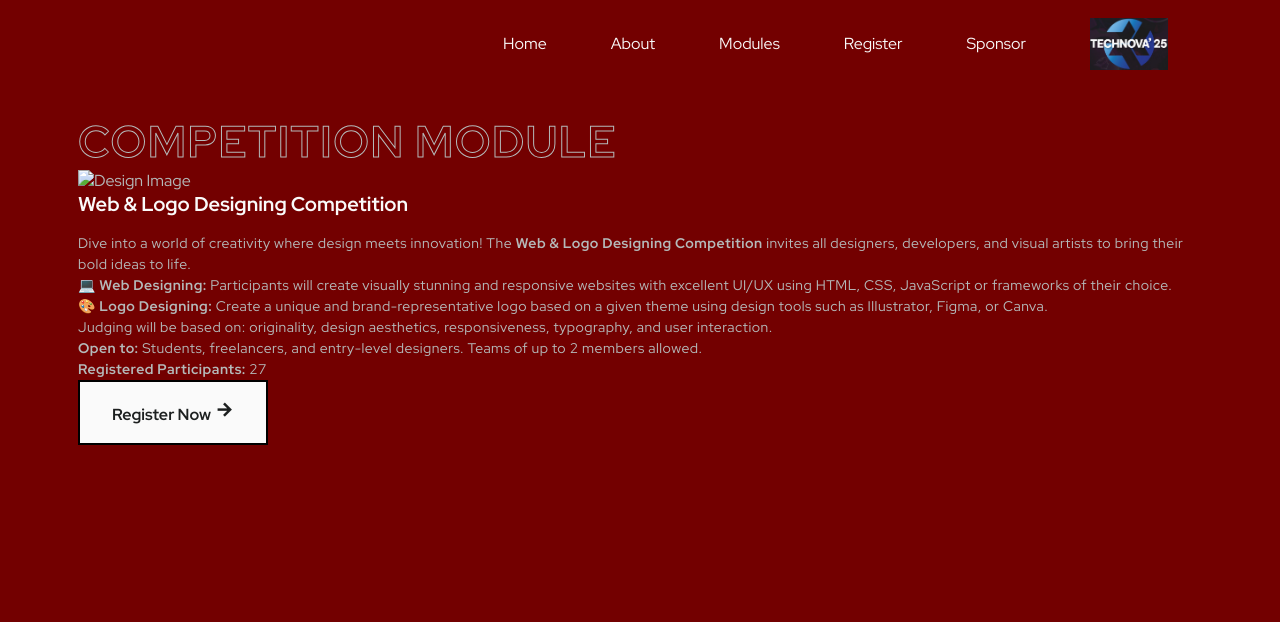
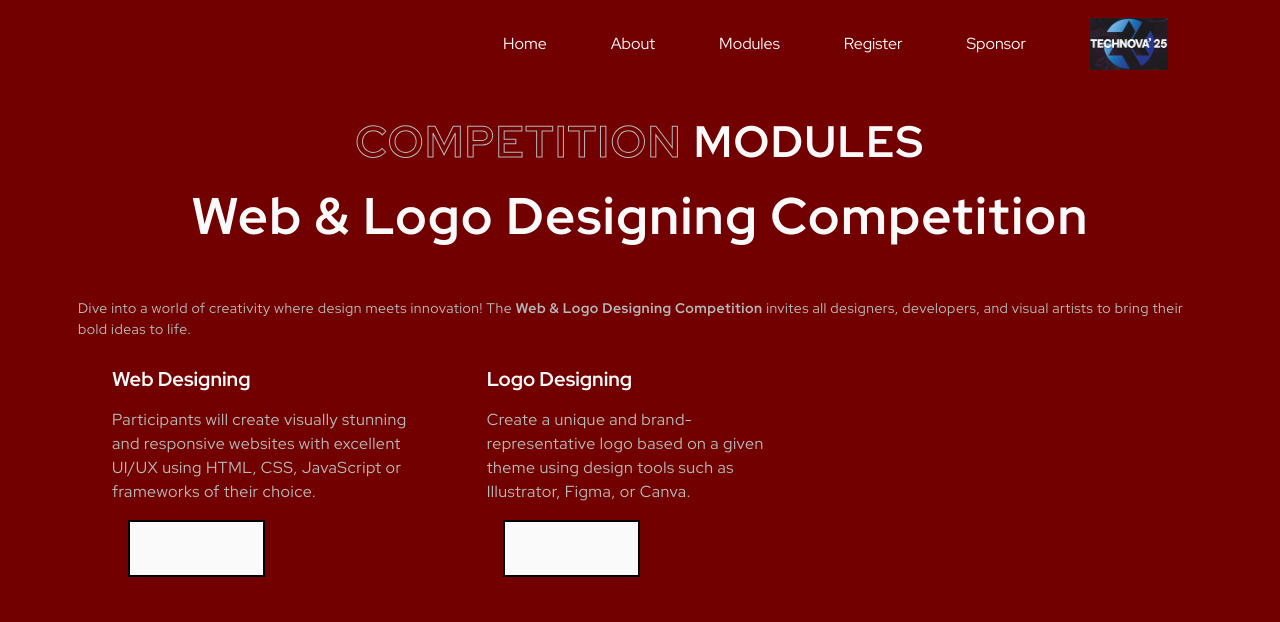
Before and after one commit to officialmustafaahmedkhan/technova_iobm, a plain HTML site: page subpages/Web&Logo.html in a window 1280 px wide. Drawn offline with nearby package versions, Linux system fonts and the light colour scheme.

Commit message:
update v1

```diff
--- a/assets/css/styles.css
+++ b/assets/css/styles.css
@@ -13,7 +13,7 @@
   --first-color-dark: #000000;
   --first-color-gray: hsl(79, 6%, 64%);
   --title-color: hsl(180, 4%, 98%);
-  --title-color-black: hsl(180, 4%, 12%);
+  --title-color-black: hsl(180, 4%, 98%);
   --text-color: hsl(180, 4%, 72%);
   --text-color-light: hsl(180, 4%, 65%);
   --body-color: hsl(180, 12%, 8%);
@@ -421,9 +421,11 @@ img {
 
 .button__flex {
   display: inline-flex;
-  align-items: center;
+  align-items: anchor-center;
   justify-content: center;
-  column-gap: .5rem;
+  column-gap: 0.5rem;
+  padding: 1rem;
+  margin: 1rem;
 }
 
 .button__flex:hover i {
@@ -457,6 +459,18 @@ img {
   padding: 1.5rem 2rem;
   border: 2px solid transparent;
   transition: background .5s, border .4s;
+}
+
+.web__card {
+  background-color: 9hsla(79, 6%, 64%, .07);
+  padding: 1.5rem 2rem;
+  border: 2px solid transparent;
+  transition: background .5s, border .4s;
+}
+.web__container {
+  display: grid;
+  grid-template-columns: repeat(3,1fr) !important;
+
 }
 
 .program__img {
--- a/subpages/Web&Logo.html
+++ b/subpages/Web&Logo.html
@@ -54,61 +54,60 @@
 
  <section class="section">
     <div class="container">
-      <h2 class="section__title-border">COMPETITION MODULE</h2>
       <div class="about__container">
-        <img src="assets/img/logo.jpg" alt="Design Image" class="about__img" />
+        <div class="section__data">
+                <div class="section__titles">
+                    <h1 class="section__title-border">COMPETITION</h1>
+                    <h1 class="section__title">MODULES</h1>
+                  </div>
+                  <div class="section__title">
+                    <h3>Web & Logo Designing Competition</h3>
+                  </div>
+            </div>
+            <div>
 
-        <h3 class="about__title">Web & Logo Designing Competition</h3>
-
+      </div>
+      </div>
         <p class="about__description">
           Dive into a world of creativity where design meets innovation! The <strong>Web & Logo Designing Competition</strong> invites all designers, developers, and visual artists to bring their bold ideas to life.
         </p>
 
-        <p class="about__description">
-          <strong>💻 Web Designing:</strong> Participants will create visually stunning and responsive websites with excellent UI/UX using HTML, CSS, JavaScript or frameworks of their choice.<br>
-          <strong>🎨 Logo Designing:</strong> Create a unique and brand-representative logo based on a given theme using design tools such as Illustrator, Figma, or Canva.
+        <div class="web__container">
+                <article class="web__card">
+                    <!-- <div class="program__shape">
+                        <img src="../assets/img/fyplogo.png" alt="program image" class="program__img">
+                    </div> -->
+                    <h3 class="program__title">Web Designing</h3>
+                    <p class="program__description">
+                        Participants will create visually stunning and responsive websites with excellent UI/UX using HTML, CSS, JavaScript or frameworks of their choice.
                     </p>
-
-        <p class="about__description">
-          Judging will be based on: originality, design aesthetics, responsiveness, typography, and user interaction.
+                    <a href="#" class="button button__flex pricing__button">
+                        Click here <i class="ri-arrow-right-line"></i>
+                    </a>
+                </article>
+                <article class="web__card">
+                    <!-- <div class="program__shape">
+                        <img src="../assets/img/Web&Logo.png" alt="program image" class="program__img">
+                    </div> -->
+                    <h3 class="program__title">Logo Designing</h3>
+                    <p class="program__description">
+                        Create a unique and brand-representative logo based on a given theme using design tools such as Illustrator, Figma, or Canva.
                     </p>
-
-        <p class="about__description">
-          <strong>Open to:</strong> Students, freelancers, and entry-level designers. Teams of up to 2 members allowed.
-        </p>
-
-        <p class="about__description">
-          <strong>Registered Participants:</strong> <span class="participant-count" id="participant-count">0</span>
-        </p>
-
-        <a href="https://docs.google.com/forms/d/e/1FAIpQLSew1jSecKSqjQmpqB5giOpOjyOI-e2L_AXjxLGqUchlJ4BhRQ/viewform"
-           class="button">
-          Register Now <i class="ri-arrow-right-line"></i>
+                    <a href="#" class="button button__flex pricing__button">
+                        Click here <i class="ri-arrow-right-line"></i>
                     </a>
+                </article>
             </div>
         </div>
     </section>
+    <!--=============== SCROLLREVEAL ===============-->
+    <!-- <script src="/assets/js/scrollreveal.min.js"></script> -->
+    <script src="https://unpkg.com/scrollreveal"></script>
 
-  <!-- Participant Counter Script -->
-  <script>
-    const participantCountElement = document.getElementById("participant-count");
-    let count = 27; // Example starting count, replace with dynamic value if needed
+    <!--=============== EMAIL JS ===============-->
+    <script type="text/javascript" src="https://cdn.jsdelivr.net/npm/@emailjs/browser@3/dist/email.min.js"></script>
 
-    function animateCountUp(target, count) {
-      let current = 0;
-      const increment = Math.ceil(count / 50);
-      const interval = setInterval(() => {
-        current += increment;
-        if (current >= count) {
-          current = count;
-          clearInterval(interval);
-        }
-        target.textContent = current;
-      }, 40);
-    }
-
-    animateCountUp(participantCountElement, count);
-  </script>
-
+    <!--=============== MAIN JS ===============-->
+    <script src="../assets/js/main.js"></script>
 </body>
 </html>
```
Lines whose indentation alone changed are shown as unchanged.
